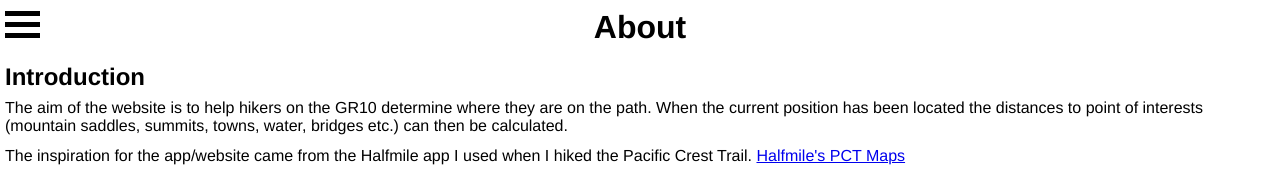
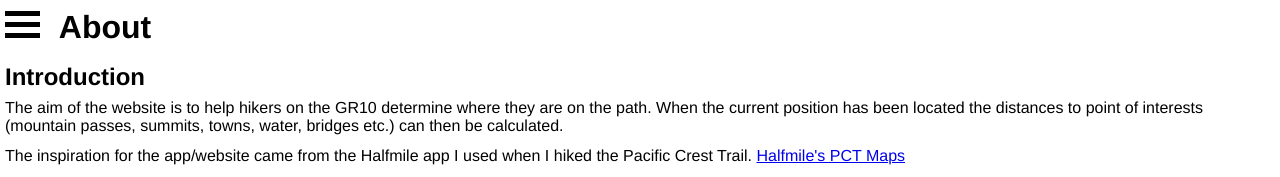
Before and after one commit to appolden/path-tracker, a React (Create React App) app: page / in a window 1280 px wide. Shown: the top 177 px of the page. Built offline with nearby package versions, Linux system fonts and the light colour scheme; what google-maps-react would draw is missing.

Commit message:
style change

```diff
--- a/src/App.css
+++ b/src/App.css
@@ -19,8 +19,9 @@ p {
   /*background-color: #111;*/
   padding: 4px;
   /*color: whitesmoke;*/
-  text-align: center;
+  /*text-align: center;*/
   font-weight: bolder;
+  margin-left: 50px;
 }
 
 .App-title {
--- a/src/component/about-introduction-section.jsx
+++ b/src/component/about-introduction-section.jsx
@@ -17,7 +17,7 @@ class AboutIntroductionParagraph extends Component {
         <p>
           The aim of the website is to help hikers on the GR10 determine where
           they are on the path. When the current position has been located the
-          distances to point of interests (mountain saddles, summits, towns,
+          distances to point of interests (mountain passes, summits, towns,
           water, bridges etc.) can then be calculated.
         </p>
         <p>
@@ -52,7 +52,7 @@ class AboutIntroductionParagraph extends Component {
             <p>
               Le but du site est d'aider les randonneurs sur le GR10 à
               déterminer où ils se trouvent sur le chemin. Lorsque la position
-              actuelle a été localisée, les distances au point d'intérêt (selles
+              actuelle a été localisée, les distances au point d'intérêt ( cols
               de montagne, sommets, villes, eaux, ponts, etc.) peuvent alors
               être calculées.
             </p>
--- a/src/component/about.jsx
+++ b/src/component/about.jsx
@@ -13,10 +13,12 @@ class About extends Component {
 
     this.language = this.props.language || 'en';
 
+    this.pageTitle = 'GR10 trail tracker';
     this.title = 'About';
     switch (this.language.toLowerCase()) {
       case 'fr':
         this.title = 'Informations';
+        this.pageTitle = 'Le tracker de GR10';
         break;
       case 'en':
       default:
@@ -29,7 +31,7 @@ class About extends Component {
     return (
       <React.Fragment>
         <Helmet htmlAttributes={{ lang: this.language }}>
-          <title>{this.title}</title>
+          <title>{this.pageTitle}</title>
         </Helmet>
         <Menu language={this.props.language} />
         <header className="App-header">
--- a/src/component/menu.jsx
+++ b/src/component/menu.jsx
@@ -72,6 +72,7 @@ class Menu extends Component {
               value="fr"
               onClick={this.onLanguageSelect}
               className={this.state.language === 'fr' ? 'languageActive' : ''}
+              alt="D�finir la langue en fran�ais"
             />
             <input
               type="image"
@@ -79,6 +80,7 @@ class Menu extends Component {
               value="en"
               onClick={this.onLanguageSelect}
               className={this.state.language === 'en' ? 'languageActive' : ''}
+              alt="Set language to English"
             />
           </div>
           <Link to={'/' + this.language + '/about'}>About</Link>
```
